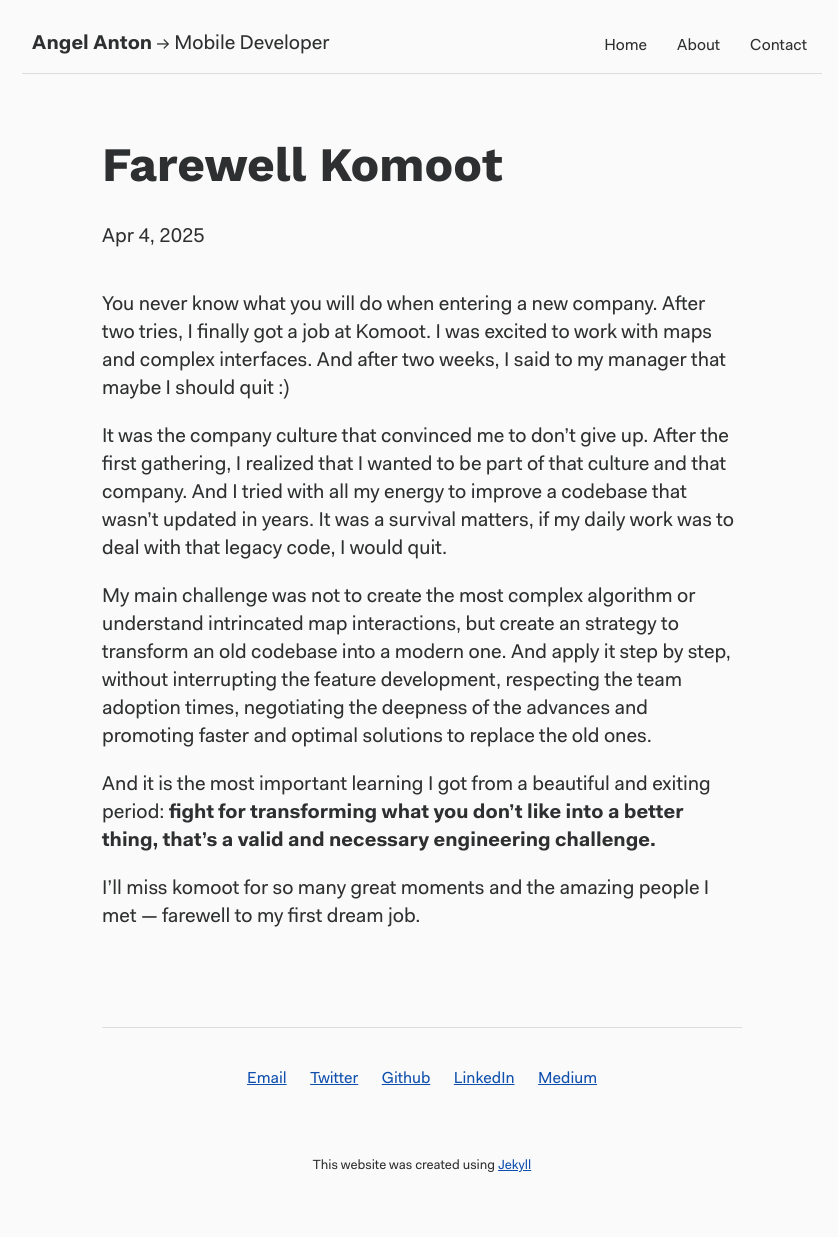
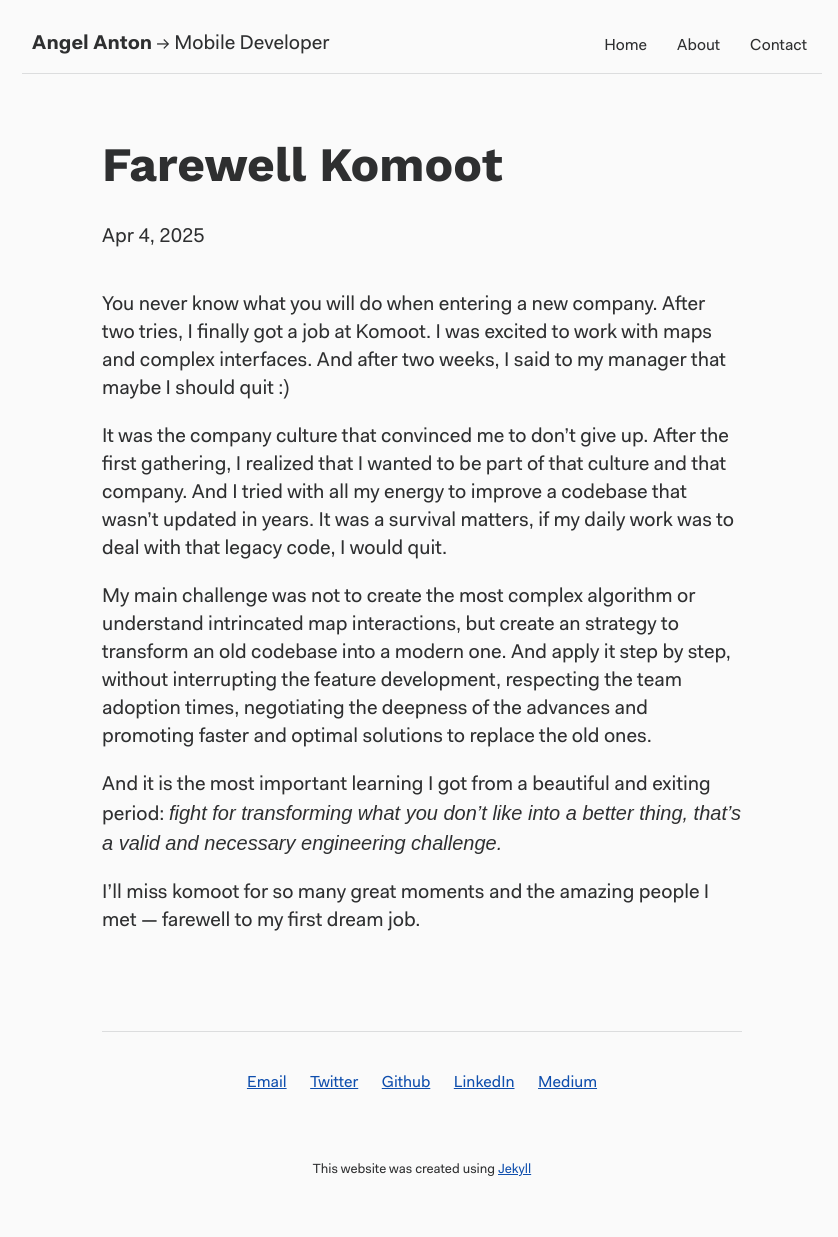
Before and after one commit to monday8am/monday8am.github.io, a Jekyll site: the page built from _posts/2025-04-04-farewell-komoot.md, in a window 1280 px wide. Shown: the whole page, without its empty margins (218-1056 px from the left). Built offline with Jekyll 4.4.1, drawn with Linux system fonts in a browser that asks for light colours; some web fonts are replaced.

Commit message:
Replace bold by cursive highlight

```diff
--- a/_posts/2025-04-04-farewell-komoot.md
+++ b/_posts/2025-04-04-farewell-komoot.md
@@ -11,6 +11,6 @@
 
 My main challenge was not to create the most complex algorithm or understand intrincated map interactions, but create an strategy to transform an old codebase into a modern one. And apply it step by step, without interrupting the feature development, respecting the team adoption times, negotiating the deepness of the advances and promoting faster and optimal solutions to replace the old ones.
 
-And it is the most important learning I got from a beautiful and exiting period: **fight for transforming what you don't like into a better thing, that's a valid and necessary engineering challenge.**
+And it is the most important learning I got from a beautiful and exiting period: *fight for transforming what you don't like into a better thing, that's a valid and necessary engineering challenge.*
 
 I'll miss komoot for so many great moments and the amazing people I met — farewell to my first dream job.
```
